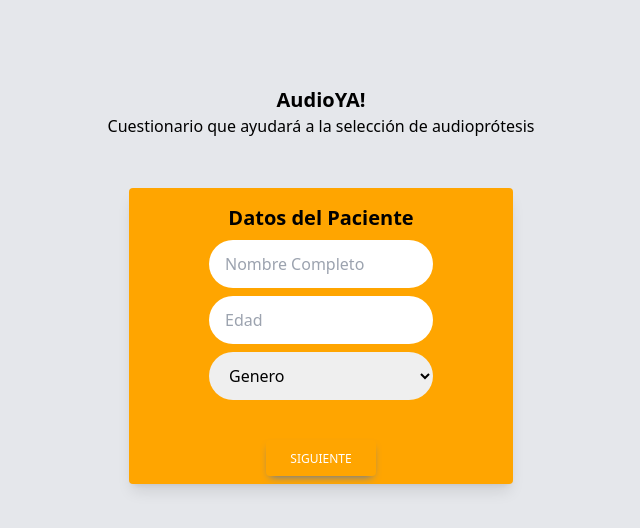
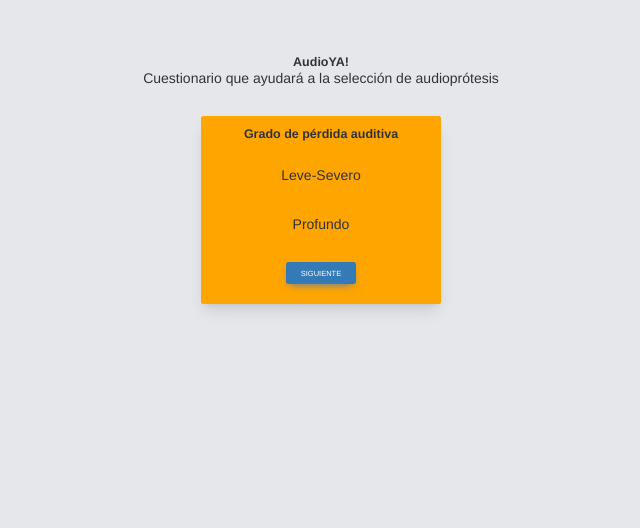
Before and after one commit to luisgonzalezvalencia/audioya, an Angular app in the folder audioyaApp/: page / in a window 1280 px wide. Shown: the top 528 px of the page, without its empty margins (319-959 px from the left). Built offline with nearby package versions, Linux system fonts and the light colour scheme; what tw-elements would draw is missing.

Commit message:
step-two

```diff
--- a/audioyaApp/angular.json
+++ b/audioyaApp/angular.json
@@ -33,6 +33,7 @@
               "src/assets"
             ],
             "styles": [
+              "node_modules/bootstrap/dist/css/bootstrap.min.css",
               "src/styles.scss"
             ],
             "scripts": []
--- a/audioyaApp/package.json
+++ b/audioyaApp/package.json
@@ -18,6 +18,7 @@
     "@angular/platform-browser": "^16.0.0",
     "@angular/platform-browser-dynamic": "^16.0.0",
     "@angular/router": "^16.0.0",
+    "bootstrap": "^3.4.1",
     "rxjs": "~7.8.0",
     "tslib": "^2.3.0",
     "tw-elements": "^1.0.0-beta2",
--- a/audioyaApp/src/app/form-steps/components/step-two/step-two.component.html
+++ b/audioyaApp/src/app/form-steps/components/step-two/step-two.component.html
@@ -1 +1,21 @@
-<p>step-two works!</p>
+<div class="px-6 py-4">
+    <div class="font-bold text-xl mb-2">Grado de pérdida auditiva</div>
+    <div class="content-center mb-2">
+        <div class="content-center mb-2">
+            <div class="px-6 pt-4 pb-2">
+                <button type="button" Value="Leve-Sebero" (click)="ngOnInit('Peofundo')"
+                    class="btn btn-outline-dark">Leve-Severo</button>
+            </div>
+            <div class="px-6 pt-4 pb-2">
+                <button type="button" Value="Profundo" (click)="ngOnInit('Peofundo')"
+                    class="btn btn-outline-dark">Profundo</button>
+            </div>
+        </div>
+        <div class="px-6 pt-4 pb-2">
+            <button type="button" (click)="onNextStep()" data-te-ripple-init data-te-ripple-color="light"
+                class="inline-block rounded bg-primary px-6 pb-2 pt-2.5 text-xs font-medium uppercase leading-normal text-white shadow-[0_4px_9px_-4px_#3b71ca] transition duration-150 ease-in-out hover:bg-primary-600 hover:shadow-[0_8px_9px_-4px_rgba(59,113,202,0.3),0_4px_18px_0_rgba(59,113,202,0.2)] focus:bg-primary-600 focus:shadow-[0_8px_9px_-4px_rgba(59,113,202,0.3),0_4px_18px_0_rgba(59,113,202,0.2)] focus:outline-none focus:ring-0 active:bg-primary-700 active:shadow-[0_8px_9px_-4px_rgba(59,113,202,0.3),0_4px_18px_0_rgba(59,113,202,0.2)] dark:shadow-[0_4px_9px_-4px_rgba(59,113,202,0.5)] dark:hover:shadow-[0_8px_9px_-4px_rgba(59,113,202,0.2),0_4px_18px_0_rgba(59,113,202,0.1)] dark:focus:shadow-[0_8px_9px_-4px_rgba(59,113,202,0.2),0_4px_18px_0_rgba(59,113,202,0.1)] dark:active:shadow-[0_8px_9px_-4px_rgba(59,113,202,0.2),0_4px_18px_0_rgba(59,113,202,0.1)]">
+                Siguiente
+            </button>
+        </div>
+    </div>
+</div>
--- a/audioyaApp/src/app/form-steps/components/step-two/step-two.component.scss
+++ b/audioyaApp/src/app/form-steps/components/step-two/step-two.component.scss
@@ -0,0 +1,3 @@
+.form-input {
+    width: 14rem;
+  }
--- a/audioyaApp/src/app/form-steps/components/step-two/step-two.component.ts
+++ b/audioyaApp/src/app/form-steps/components/step-two/step-two.component.ts
@@ -1,4 +1,4 @@
-import { Component } from '@angular/core';
+import {  Component, EventEmitter, OnInit, Output } from '@angular/core';
 
 @Component({
   selector: 'app-step-two',
@@ -6,5 +6,20 @@ import { Component } from '@angular/core';
   styleUrls: ['./step-two.component.scss']
 })
 export class StepTwoComponent {
+  @Output()
+  nextStep = new EventEmitter<any>();
 
+  public grado: string = "";
+
+  constructor() {
+
+  }
+
+  ngOnInit(gr: string): void {
+    this.grado = gr;
+  }
+
+  onNextStep() {
+    console.log(this.grado);
+  }
 }
--- a/audioyaApp/src/app/form-steps/form-steps.component.html
+++ b/audioyaApp/src/app/form-steps/form-steps.component.html
@@ -1,7 +1,8 @@
 <div class="h-56 grid grid-cols-1 content-center px-4">
   <div class="content-center">
     <div id="card-steps" class="max-w-sm rounded overflow-hidden shadow-lg">
-      <app-step-one (nextStep)="nextStep()" *ngIf="step === 1"></app-step-one>
+      <app-step-two></app-step-two>
+      <!--<app-step-one (nextStep)="nextStep()" *ngIf="step === 1"></app-step-one> -->
       <app-step-two (nextStep)="nextStep()" *ngIf="step === 2"></app-step-two>
     </div>
   </div>
```
Also changed, not shown: 1 other file (tests, documents, lock files or other folders).
